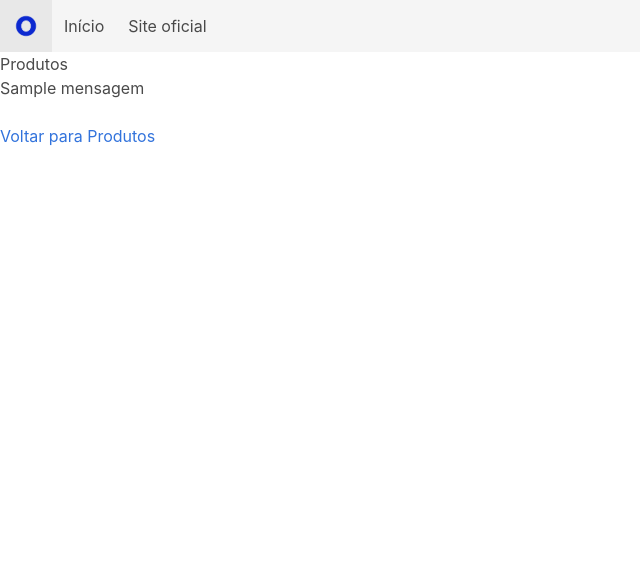
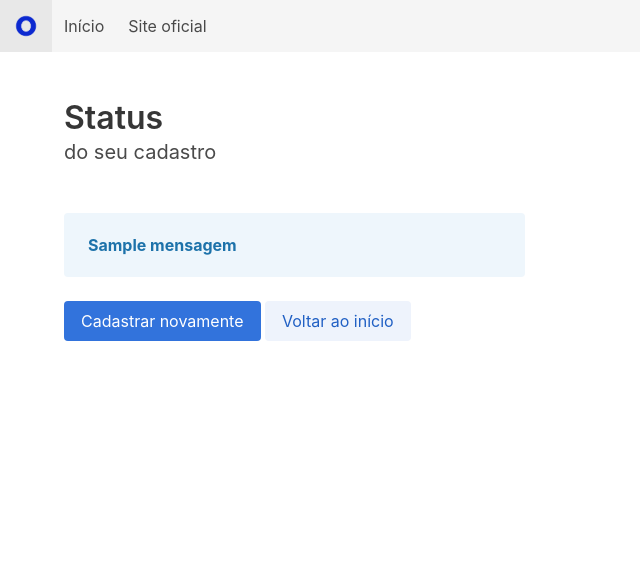
Before and after one commit to quesiasts/TechStarts-Mktplace, a Flask app: template frontend/templates/adicionar_produtos.html in a window 1280 px wide. Shown: the top 581 px of the page, without its empty margins (0-640 px from the left). Run offline with Flask 2, Linux system fonts and the light colour scheme; the template is opened without the code that fills it: most values are stand-ins (such as "Sample title", 1, 10 or a date in 2020).

Commit message:
Atualizado layout da pagina de retorno das mensagem. Efetuado a correção na quebra de linha na escrita dos arquivos txt, se o arquivo estiver limpa o \n no começo cria uma linha em branco no txt, isso gera um erro de index ao ler o arquivo

```diff
--- a/backend/main.py
+++ b/backend/main.py
@@ -4,6 +4,7 @@ from datetime import datetime
 path_marketplaces = 'dados/marketplaces.txt'
 path_produtos = 'dados/produtos.txt'
 path_log = 'dados/log.txt'
+
 
 def get_marketplaces():
     marketplaces = []
@@ -15,13 +16,14 @@ def get_marketplaces():
     for i in marketplaces_file:
         i = i.strip()
         j = i.split(';')
-        i = {'nome':j[0],
-            'descricao':j[1]
-        }
+        i = {'nome': j[0],
+             'descricao': j[1]
+             }
         marketplaces.append(i)
     marketplaces_file.close()
     set_log('get_marketplaces - buscar marketplaces')
     return marketplaces
+
 
 def set_marketplaces(nome, descricao):
     if nome == '':
@@ -34,10 +36,11 @@ def set_marketplaces(nome, descricao):
         marketplaces_file = open(path_marketplaces, 'a')
     else:
         marketplaces_file = open(path_marketplaces, 'x')
-    marketplaces_file.write(f'\n{nome};{descricao}')
+    marketplaces_file.write(f'{nome};{descricao}\n')
     marketplaces_file.close()
     set_log('set_marketplaces - adicionar marketplaces')
     return 'Marketplace cadastrado com sucesso!!!'
+
 
 def get_produtos():
     produtos = []
@@ -47,16 +50,18 @@ def get_produtos():
     else:
         produtos_file = open(path_produtos, 'x')
     for produto in produtos_file:
-        aux = produto.strip() #cadeira;descrição;20,00
-        aux = aux.split(';') #aux[0] -> cadeira; aux[1] -> descrição; aux[2] -> 20,00
-        p = {'nome':aux[0],
-            'descricao':aux[1],
-            'preco':aux[2]
-        }
+        aux = produto.strip()  # cadeira;descrição;20,00
+        # aux[0] -> cadeira; aux[1] -> descrição; aux[2] -> 20,00
+        aux = aux.split(';')
+        p = {'nome': aux[0],
+             'descricao': aux[1],
+             'preco': aux[2]
+             }
         produtos.append(p)
     produtos_file.close()
     set_log('get_produtos - buscar produtos')
     return produtos
+
 
 def set_produtos(nome, descricao, preco):
     if nome == '':
@@ -69,10 +74,11 @@ def set_produtos(nome, descricao, preco):
         produtos_file = open(path_produtos, 'a')
     else:
         produtos_file = open(path_produtos, 'x')
-    produtos_file.write(f'\n{nome};{descricao};{preco}')
+    produtos_file.write(f'{nome};{descricao};{preco}\n')
     produtos_file.close()
     set_log('set_produtos - adicionar produtos')
     return 'Produto cadastrado com sucesso!!!'
+
 
 def set_log(log):
     file = Path(path_log)
@@ -82,5 +88,5 @@ def set_log(log):
         log_file = open(path_log, 'x')
     dataHora = datetime.now()
     dataHora = dataHora.strftime("%d /%m /%y access the %H:%M h/m.")
-    log_file.write(f'\n{dataHora} - {log}')
+    log_file.write(f'{dataHora} - {log}\n')
     log_file.close()
--- a/frontend/templates/adicionar_produtos.html
+++ b/frontend/templates/adicionar_produtos.html
@@ -1,10 +1,25 @@
 {% extends 'index.html' %}
 {% block title %}
-Produtos
+<section class="hero">
+    <div class="hero-body">
+        <div class="container">
+            <h1 class="title">
+                Status
+            </h1>
+            <h2 class="subtitle">
+                do seu cadastro
+            </h2>
+        </div>
+    </div>
+</section>
 {% endblock %}
+
 {% block body %}
-
-<h3>{{mensagem}}</h3> </br>
-<a href="/produtos">Voltar para Produtos</a>
-
+<div class="container is-widescreen">
+    <div class="notification is-info is-light" style="width: 40%;">
+        <strong>{{mensagem}}</strong>
+    </div>
+    <a class="button is-link" href="/produtos">Cadastrar novamente</a>
+    <a class="button is-link is-light" href="/">Voltar ao início</a>
+</div>
 {% endblock %}
--- a/frontend/templates/listar_produtos.html
+++ b/frontend/templates/listar_produtos.html
@@ -42,7 +42,7 @@
 </div>
 <div class="container is-widescreen">
     <div class="buttons">
-        <a class="button is-primary" href="/">Voltar ao início</a>
+        <a class="button is-link" href="/">Voltar ao início</a>
     </div>
 </div>
 {% endblock %}
```
Also changed, not shown: frontend/templates/adicionar_marketplaces.html (+9 -4 lines).
